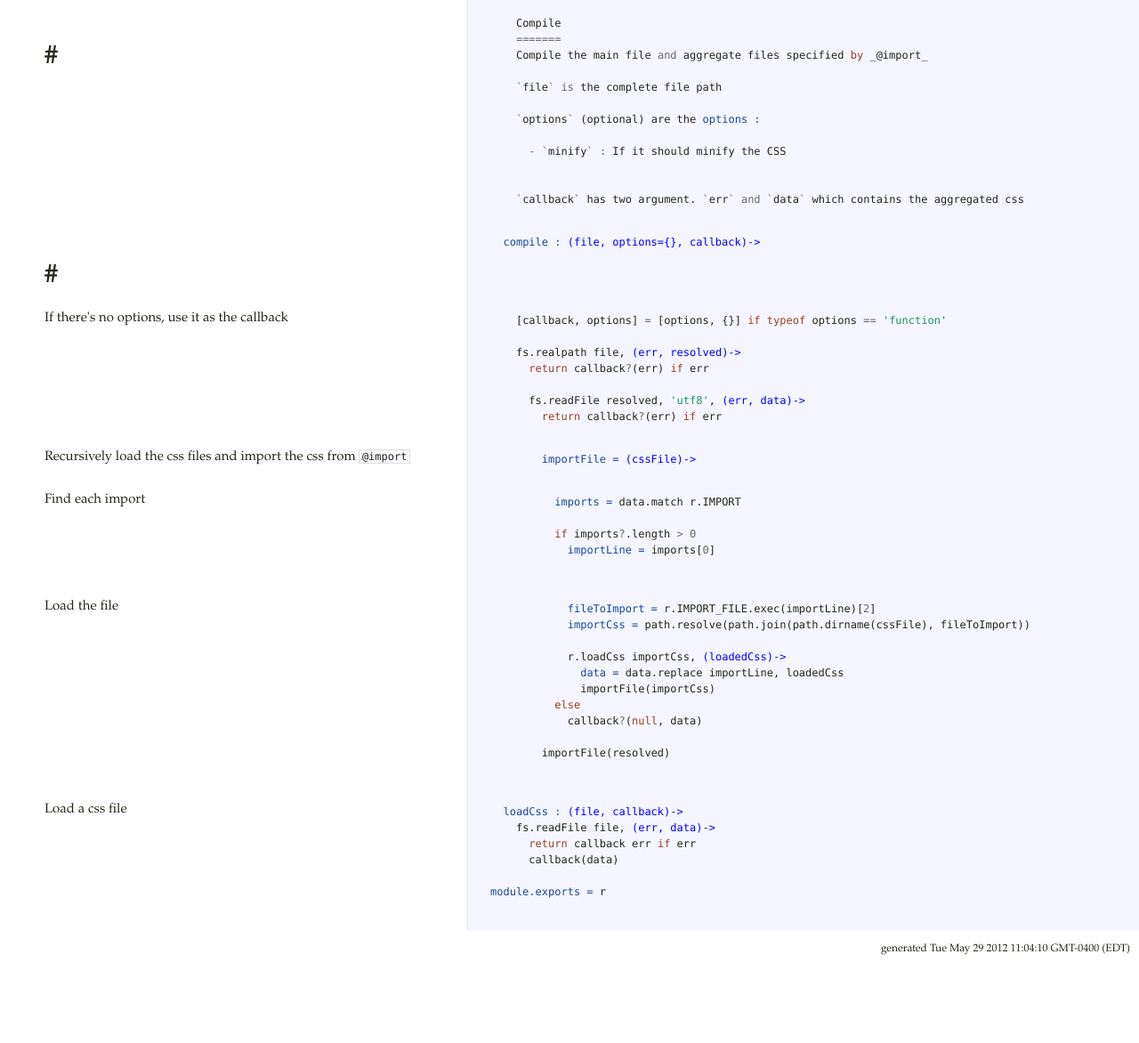
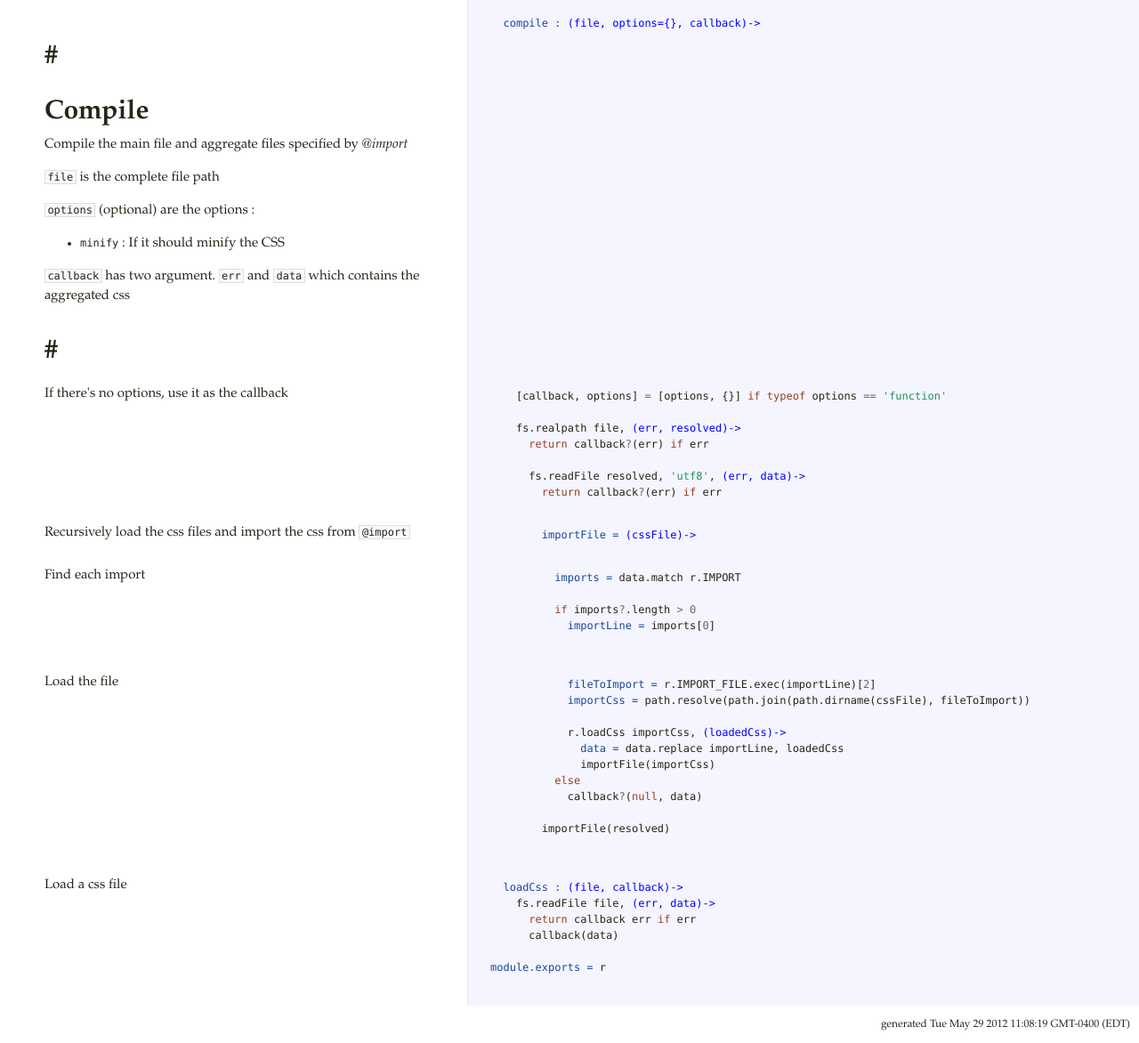
Before and after one commit to dsimard/rochelle, a plain HTML site: page lib/index.coffee.html in a window 1280 px wide. Shown: the part 407-1579 px from the top of the page at 89% size. Before the commit the page ends 1494 px from the top, so only its background shows below. Drawn offline with Linux system fonts and the light colour scheme.

Commit message:
Doc regenerated automatically

```diff
--- a/lib/index.coffee.html
+++ b/lib/index.coffee.html
@@ -9,32 +9,36 @@
 </td><td class="code"><div class="highlight"><pre>  <span class="nv">IMPORT : </span><span class="sr">/\@import[^;]+;/ig</span>
   <span class="nv">IMPORT_FILE : </span><span class="sr">/\@import\s+(url\(\s*)?[\&#39;\&quot;]([^\&#39;\&quot;]+)/i</span>
   </pre></div></td></tr><tr id="section-4"><td class="docs"><div class="pilwrap"><a href="#section-4" class="pilcrow">&#182;</a></div><h1>#</h1>
-</td><td class="code"><div class="highlight"><pre>    <span class="nx">Compile</span>
-    <span class="o">=======</span>
-    <span class="nx">Compile</span> <span class="nx">the</span> <span class="nx">main</span> <span class="nx">file</span> <span class="o">and</span> <span class="nx">aggregate</span> <span class="nx">files</span> <span class="nx">specified</span> <span class="k">by</span> <span class="nx">_@import_</span>
 
-    <span class="o">`</span><span class="nx">file</span><span class="o">`</span> <span class="o">is</span> <span class="nx">the</span> <span class="nx">complete</span> <span class="nx">file</span> <span class="nx">path</span>
+<h1>Compile</h1>
 
-    <span class="o">`</span><span class="nx">options</span><span class="o">`</span> <span class="p">(</span><span class="nx">optional</span><span class="p">)</span> <span class="nx">are</span> <span class="nx">the</span> <span class="nv">options :</span>
+<p>Compile the main file and aggregate files specified by <em>@import</em></p>
 
-      <span class="o">-</span> <span class="o">`</span><span class="nx">minify</span><span class="o">`</span> <span class="o">:</span> <span class="nx">If</span> <span class="nx">it</span> <span class="nx">should</span> <span class="nx">minify</span> <span class="nx">the</span> <span class="nx">CSS</span>
+<p><code>file</code> is the complete file path</p>
 
+<p><code>options</code> (optional) are the options :</p>
 
-    <span class="o">`</span><span class="nx">callback</span><span class="o">`</span> <span class="nx">has</span> <span class="nx">two</span> <span class="nx">argument</span><span class="p">.</span> <span class="o">`</span><span class="nx">err</span><span class="o">`</span> <span class="o">and</span> <span class="o">`</span><span class="nx">data</span><span class="o">`</span> <span class="nx">which</span> <span class="nx">contains</span> <span class="nx">the</span> <span class="nx">aggregated</span> <span class="nx">css</span></pre></div></td></tr><tr id="section-5"><td class="docs"><div class="pilwrap"><a href="#section-5" class="pilcrow">&#182;</a></div><h1>#</h1>
-</td><td class="code"><div class="highlight"><pre>  <span class="nv">compile : </span><span class="nf">(file, options={}, callback)-&gt;</span></pre></div></td></tr><tr id="section-6"><td class="docs"><div class="pilwrap"><a href="#section-6" class="pilcrow">&#182;</a></div><p>If there's no options, use it as the callback</p>
+<ul>
+<li><code>minify</code> : If it should minify the CSS</li>
+</ul>
+
+<p><code>callback</code> has two argument. <code>err</code> and <code>data</code> which contains the aggregated css</p>
+
+<h1>#</h1>
+</td><td class="code"><div class="highlight"><pre>  <span class="nv">compile : </span><span class="nf">(file, options={}, callback)-&gt;</span></pre></div></td></tr><tr id="section-5"><td class="docs"><div class="pilwrap"><a href="#section-5" class="pilcrow">&#182;</a></div><p>If there's no options, use it as the callback</p>
 </td><td class="code"><div class="highlight"><pre>    <span class="p">[</span><span class="nx">callback</span><span class="p">,</span> <span class="nx">options</span><span class="p">]</span> <span class="o">=</span> <span class="p">[</span><span class="nx">options</span><span class="p">,</span> <span class="p">{}]</span> <span class="k">if</span> <span class="k">typeof</span> <span class="nx">options</span> <span class="o">==</span> <span class="s1">&#39;function&#39;</span>
 
     <span class="nx">fs</span><span class="p">.</span><span class="nx">realpath</span> <span class="nx">file</span><span class="p">,</span> <span class="nf">(err, resolved)-&gt;</span>
       <span class="k">return</span> <span class="nx">callback</span><span class="o">?</span><span class="p">(</span><span class="nx">err</span><span class="p">)</span> <span class="k">if</span> <span class="nx">err</span>
 
       <span class="nx">fs</span><span class="p">.</span><span class="nx">readFile</span> <span class="nx">resolved</span><span class="p">,</span> <span class="s1">&#39;utf8&#39;</span><span class="p">,</span> <span class="nf">(err, data)-&gt;</span>
-        <span class="k">return</span> <span class="nx">callback</span><span class="o">?</span><span class="p">(</span><span class="nx">err</span><span class="p">)</span> <span class="k">if</span> <span class="nx">err</span></pre></div></td></tr><tr id="section-7"><td class="docs"><div class="pilwrap"><a href="#section-7" class="pilcrow">&#182;</a></div><p>Recursively load the css files and import the css from <code>@import</code></p>
-</td><td class="code"><div class="highlight"><pre>        <span class="nv">importFile = </span><span class="nf">(cssFile)-&gt;</span></pre></div></td></tr><tr id="section-8"><td class="docs"><div class="pilwrap"><a href="#section-8" class="pilcrow">&#182;</a></div><p>Find each import</p>
+        <span class="k">return</span> <span class="nx">callback</span><span class="o">?</span><span class="p">(</span><span class="nx">err</span><span class="p">)</span> <span class="k">if</span> <span class="nx">err</span></pre></div></td></tr><tr id="section-6"><td class="docs"><div class="pilwrap"><a href="#section-6" class="pilcrow">&#182;</a></div><p>Recursively load the css files and import the css from <code>@import</code></p>
+</td><td class="code"><div class="highlight"><pre>        <span class="nv">importFile = </span><span class="nf">(cssFile)-&gt;</span></pre></div></td></tr><tr id="section-7"><td class="docs"><div class="pilwrap"><a href="#section-7" class="pilcrow">&#182;</a></div><p>Find each import</p>
 </td><td class="code"><div class="highlight"><pre>          <span class="nv">imports = </span><span class="nx">data</span><span class="p">.</span><span class="nx">match</span> <span class="nx">r</span><span class="p">.</span><span class="nx">IMPORT</span>
 
           <span class="k">if</span> <span class="nx">imports</span><span class="o">?</span><span class="p">.</span><span class="nx">length</span> <span class="o">&gt;</span> <span class="mi">0</span>
             <span class="nv">importLine = </span><span class="nx">imports</span><span class="p">[</span><span class="mi">0</span><span class="p">]</span>
-            </pre></div></td></tr><tr id="section-9"><td class="docs"><div class="pilwrap"><a href="#section-9" class="pilcrow">&#182;</a></div><p>Load the file</p>
+            </pre></div></td></tr><tr id="section-8"><td class="docs"><div class="pilwrap"><a href="#section-8" class="pilcrow">&#182;</a></div><p>Load the file</p>
 </td><td class="code"><div class="highlight"><pre>            <span class="nv">fileToImport = </span><span class="nx">r</span><span class="p">.</span><span class="nx">IMPORT_FILE</span><span class="p">.</span><span class="nx">exec</span><span class="p">(</span><span class="nx">importLine</span><span class="p">)[</span><span class="mi">2</span><span class="p">]</span>
             <span class="nv">importCss = </span><span class="nx">path</span><span class="p">.</span><span class="nx">resolve</span><span class="p">(</span><span class="nx">path</span><span class="p">.</span><span class="nx">join</span><span class="p">(</span><span class="nx">path</span><span class="p">.</span><span class="nx">dirname</span><span class="p">(</span><span class="nx">cssFile</span><span class="p">),</span> <span class="nx">fileToImport</span><span class="p">))</span>
 
@@ -45,7 +49,7 @@
             <span class="nx">callback</span><span class="o">?</span><span class="p">(</span><span class="kc">null</span><span class="p">,</span> <span class="nx">data</span><span class="p">)</span>
 
         <span class="nx">importFile</span><span class="p">(</span><span class="nx">resolved</span><span class="p">)</span>
-  </pre></div></td></tr><tr id="section-10"><td class="docs"><div class="pilwrap"><a href="#section-10" class="pilcrow">&#182;</a></div><p>Load a css file</p>
+  </pre></div></td></tr><tr id="section-9"><td class="docs"><div class="pilwrap"><a href="#section-9" class="pilcrow">&#182;</a></div><p>Load a css file</p>
 </td><td class="code"><div class="highlight"><pre>  <span class="nv">loadCss : </span><span class="nf">(file, callback)-&gt;</span>
     <span class="nx">fs</span><span class="p">.</span><span class="nx">readFile</span> <span class="nx">file</span><span class="p">,</span> <span class="nf">(err, data)-&gt;</span>
       <span class="k">return</span> <span class="nx">callback</span> <span class="nx">err</span> <span class="k">if</span> <span class="nx">err</span>
@@ -53,4 +57,4 @@
 
 <span class="nv">module.exports = </span><span class="nx">r</span>
 
-</pre></div></td></tr></tbody></table><div id="generated">generated Tue May 29 2012 11:04:10 GMT-0400 (EDT)  </div></div></body></html>
+</pre></div></td></tr></tbody></table><div id="generated">generated Tue May 29 2012 11:08:19 GMT-0400 (EDT)  </div></div></body></html>
```
Also changed, not shown: bin/rochelle.coffee.html (+1 -1 lines), index.html (+3 -3 lines).
